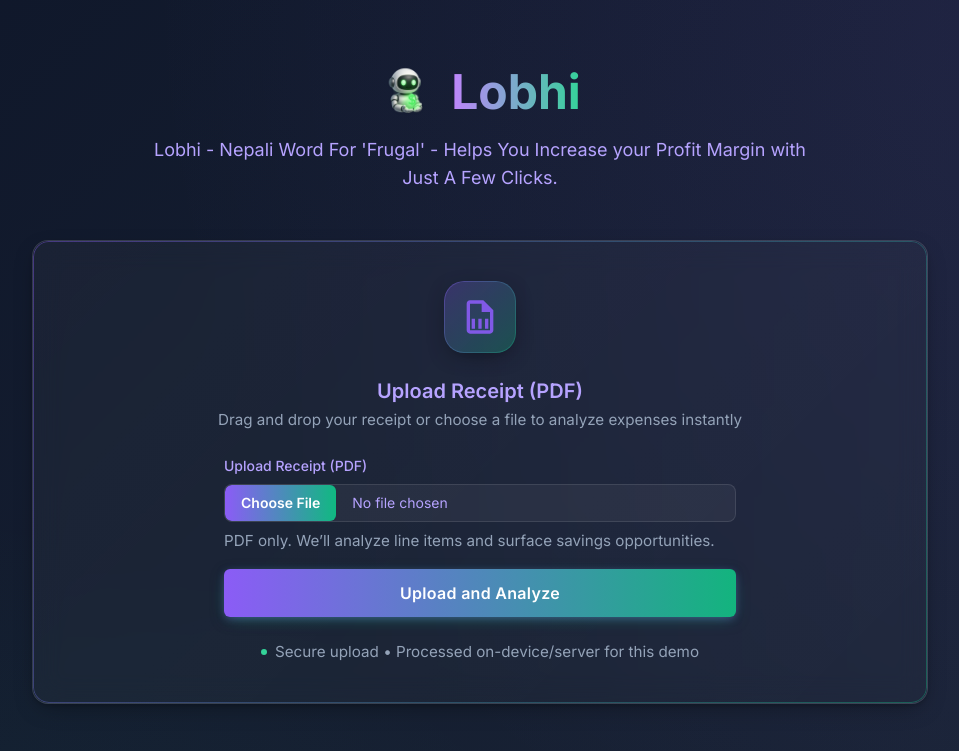
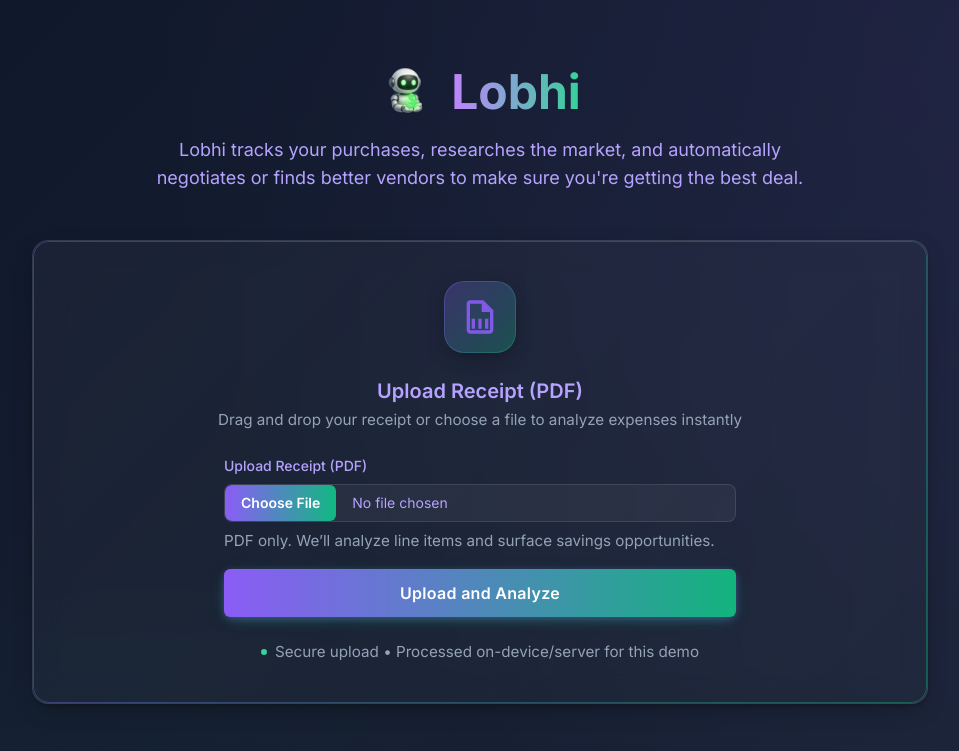
Before and after one commit to aryalsushant/lowvie, a Next.js app in the folder frontend/: page / in a window 1280 px wide. Shown: the top 751 px of the page, without its empty margins (160-1119 px from the left). Built offline with nearby package versions, Linux system fonts and the light colour scheme.

Commit message:
some copywriting

```diff
--- a/frontend/app/page.tsx
+++ b/frontend/app/page.tsx
@@ -65,7 +65,7 @@
             </h1>
           </div>
           <p className="text-lg text-text-secondary max-w-2xl mx-auto">
-            Lobhi - Nepali Word For 'Frugal' - Helps You Increase your Profit Margin with Just A Few Clicks.
+            Lobhi tracks your purchases, researches the market, and automatically negotiates or finds better vendors to make sure you're getting the best deal.
           </p>
         </div>
 
```
Also changed, not shown: frontend/public/lobhi_description.txt (added).
